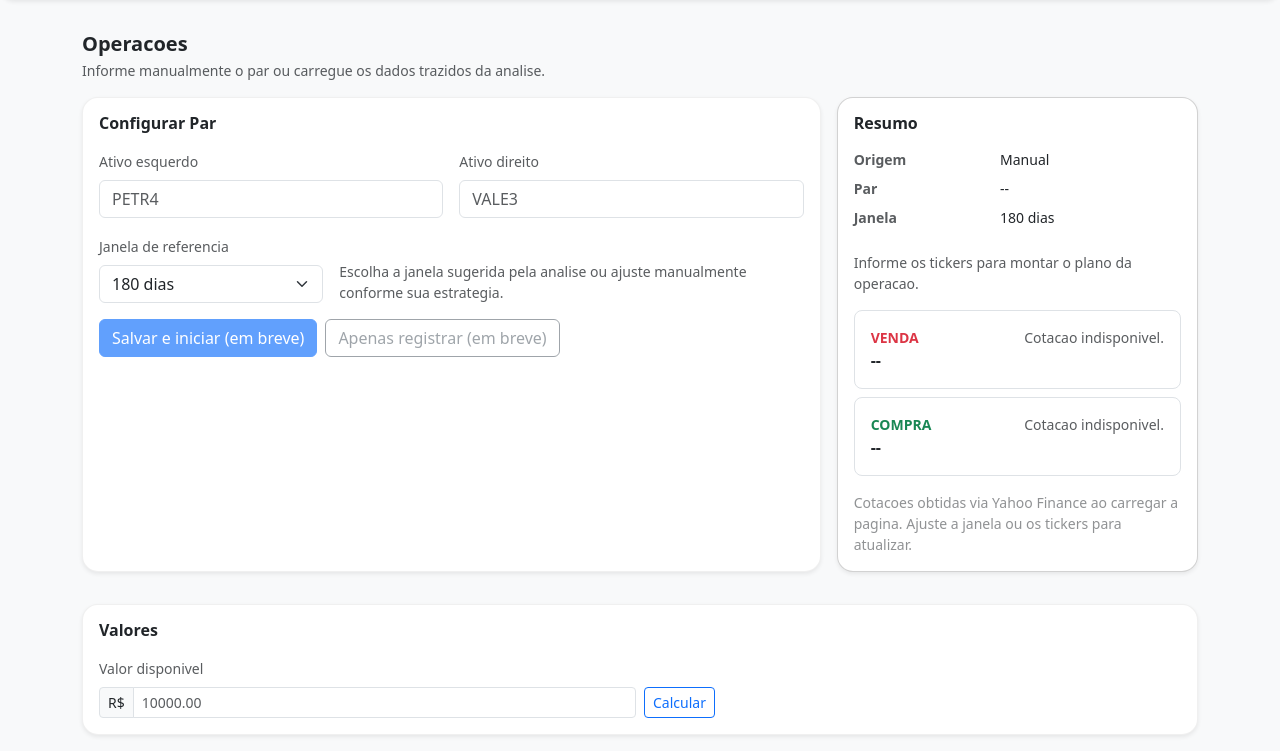
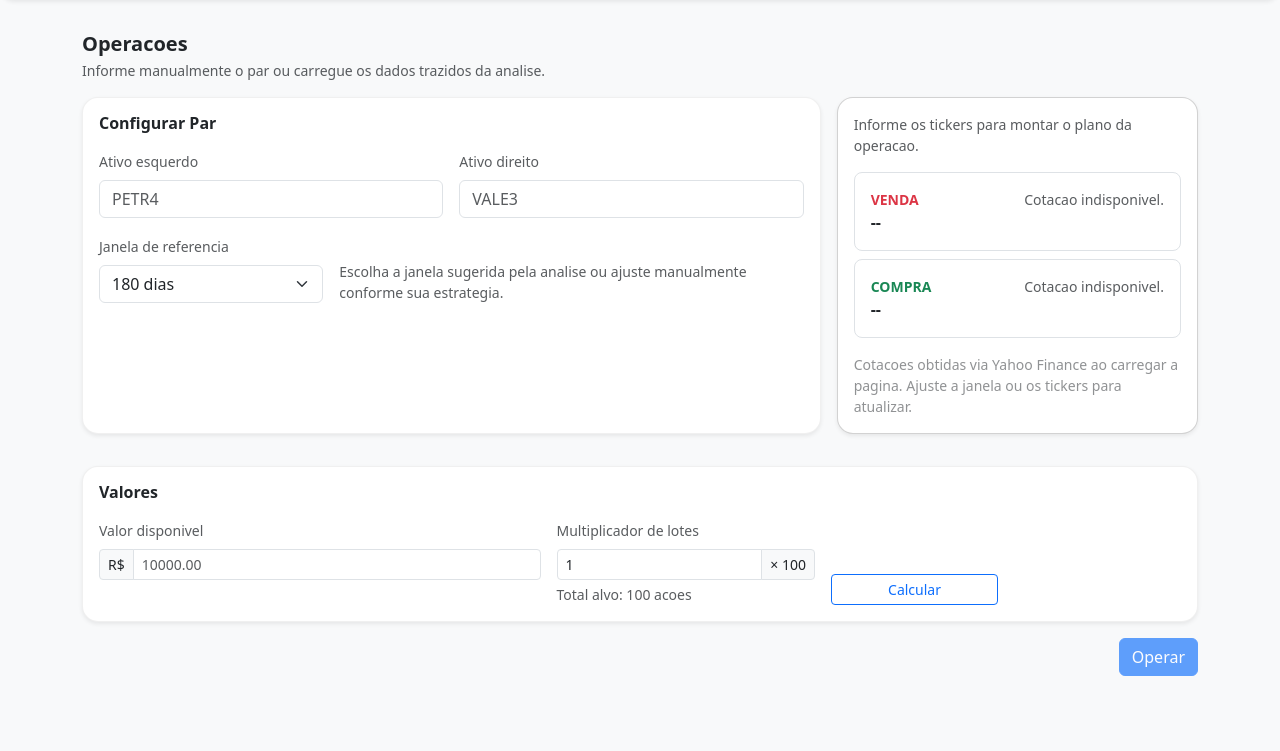
Before and after one commit to MarceloAnsilago/LsPythonDj, a Django app: page /operacoes/ in a window 1280 px wide. Shown: the part 56-807 px from the top of the page. After the commit the page ends 732 px from the top, so only its background shows below. Run offline with Django 5.2, Linux system fonts and the light colour scheme; the visitor is signed in with stand-in values (Sample User, id 1); data comes from the database, SQL or seed files in the repository; some libraries are stand-ins or nearby versions.

Commit message:
ajustado os card de proporçoes

```diff
--- a/core/views.py
+++ b/core/views.py
@@ -85,6 +85,13 @@ def operacoes(request):
 
     def _format_decimal_input(value: Decimal) -> str:
         return format(value.quantize(Decimal("0.01")), "f")
+
+    def _compose_asset_label(ticker: str | None, name: str | None) -> str:
+        ticker_clean = (ticker or "").strip().upper()
+        name_clean = (name or "").strip()
+        if ticker_clean and name_clean:
+            return f"{ticker_clean} ({name_clean})"
+        return ticker_clean or name_clean or "--"
 
     def _get_asset(ticker: str) -> Asset | None:
         if not ticker:
@@ -268,13 +275,29 @@ def operacoes(request):
     summary["pair_metrics_payload"] = metrics if isinstance(metrics, dict) else None
     summary["pair_metrics_display"] = pair_metrics_display
 
+    lot_multiplier_param = request.GET.get("lotes") or request.GET.get("multiplicador")
+    lot_multiplier = 1
+    if lot_multiplier_param is not None:
+        try:
+            lot_multiplier = int(str(lot_multiplier_param).strip())
+        except (TypeError, ValueError):
+            lot_multiplier = 1
+        else:
+            if lot_multiplier < 1:
+                lot_multiplier = 1
+            elif lot_multiplier > 999:
+                lot_multiplier = 999
+
     capital_param = request.GET.get("valor") or request.GET.get("capital")
+    lot_size_base = 100
     valuation: dict[str, object] = {
         "input_raw": capital_param or "",
         "input_display": capital_param or "",
         "error": None,
         "has_result": False,
-        "lot_size": 100,
+        "lot_size": lot_size_base,
+        "lot_multiplier": lot_multiplier,
+        "target_shares": lot_size_base * lot_multiplier,
         "suggested_value": None,
         "suggested_label": None,
         "input_adjusted": False,
@@ -284,6 +307,7 @@ def operacoes(request):
     sell_price = summary["sell"]["price"]
     buy_price = summary["buy"]["price"]
 
+    lot_multiplier_dec = Decimal(lot_multiplier)
     lot_size_dec = Decimal(valuation["lot_size"])
     suggested_capital: Decimal | None = None
     sell_price_dec: Decimal | None = None
@@ -291,7 +315,7 @@ def operacoes(request):
     if sell_price is not None and buy_price is not None:
         sell_price_dec = Decimal(str(sell_price))
         buy_price_dec = Decimal(str(buy_price))
-        suggested_capital = max(sell_price_dec, buy_price_dec) * lot_size_dec
+        suggested_capital = max(sell_price_dec, buy_price_dec) * lot_size_dec * lot_multiplier_dec
         valuation["suggested_value"] = suggested_capital
         valuation["suggested_label"] = _format_money(suggested_capital)
         if not capital_param:
@@ -356,9 +380,22 @@ def operacoes(request):
             capital_informado=float(capital_informado) if capital_informado is not None else None,
         )
         if result is None:
-            valuation["error"] = "Valor insuficiente para um lote de 100 acoes na ponta vendida."
+            valuation["error"] = (
+                f"Valor insuficiente para um lote de {valuation['lot_size']} acoes na ponta vendida."
+            )
         else:
             payload = result.to_payload()
+            minimum_total = result.valor_minimo_para_operar * lot_multiplier_dec
+            target_shares_total = result.lote * lot_multiplier
+            lots_result = result.lotes_vendidos
+            description = result.resumo
+            if lots_result > 1:
+                description = (
+                    f"{description} Plano calculado com {lots_result} lotes "
+                    f"({result.quantidade_vendida} acoes) na ponta vendida."
+                )
+            sell_lot_notional = result.preco_short * Decimal(result.lote)
+            buy_lot_notional = result.preco_long * Decimal(result.lote)
             valuation.update(
                 {
                     "has_result": True,
@@ -371,7 +408,8 @@ def operacoes(request):
                     "capital_informado_label": _format_money(result.capital_informado)
                     if result.capital_informado is not None
                     else None,
-                    "lot_notional_label": _format_money(result.preco_short * Decimal(result.lote)),
+                    "lot_notional_label": _format_money(sell_lot_notional),
+                    "sell_lot_notional_label": _format_money(sell_lot_notional),
                     "sell_amount": result.valor_vendido,
                     "sell_label": _format_money(result.valor_vendido),
                     "buy_amount": result.valor_comprado,
@@ -379,10 +417,17 @@ def operacoes(request):
                     "net_amount": result.saldo,
                     "net_label": _format_money(abs(result.saldo)),
                     "net_direction": "recebe" if result.saldo >= 0 else "paga",
-                    "minimum_label": _format_money(result.valor_minimo_para_operar),
+                    "minimum_label": _format_money(minimum_total),
                     "proporcao_label": f"{result.proporcao:.4f}",
-                    "description": result.resumo,
+                    "description": description,
                     "result_payload": payload,
+                    "target_shares": target_shares_total,
+                    "sell_unit_label": _format_money(result.preco_short),
+                    "sell_asset_label": _compose_asset_label(sell_info["ticker"], sell_info["name"]),
+                    "buy_asset_label": _compose_asset_label(buy_info["ticker"], buy_info["name"]),
+                    "buy_unit_label": _format_money(result.preco_long),
+                    "buy_lot_notional_label": _format_money(buy_lot_notional),
+                    "buy_lots": result.lotes_comprados,
                 }
             )
             valuation["input_display"] = _format_decimal_input(result.capital_utilizado)
@@ -395,7 +440,7 @@ def operacoes(request):
                     f"Valor informado { _format_money(result.capital_informado) } "
                     f"ajustado para { _format_money(result.capital_utilizado) }."
                 )
-            summary["trade_plan_description"] = result.resumo
+            summary["trade_plan_description"] = description
             summary["trade_plan_metrics"] = payload
             summary["trade_plan"] = result
 
--- a/templates/core/operacoes.html
+++ b/templates/core/operacoes.html
@@ -54,16 +54,6 @@
                 Escolha a janela sugerida pela analise ou ajuste manualmente conforme sua estrategia.
               </div>
             </div>
-            <div class="col-12">
-              <div class="d-flex gap-2">
-                <button type="button" class="btn btn-primary" disabled title="Fluxo de execucao sera habilitado na proxima etapa">
-                  Salvar e iniciar (em breve)
-                </button>
-                <button type="button" class="btn btn-outline-secondary" disabled>
-                  Apenas registrar (em breve)
-                </button>
-              </div>
-            </div>
           </form>
         </div>
       </div>
@@ -72,38 +62,8 @@
     <div class="col-lg-4">
       <div class="card shadow-sm rounded-4 h-100">
         <div class="card-body d-flex flex-column gap-3">
-          <div>
-            <h2 class="h6 fw-semibold mb-3">Resumo</h2>
-            <dl class="row mb-0 small">
-              <dt class="col-5 text-body-secondary">Origem</dt>
-              <dd class="col-7">
-                {% if initial.source == "analysis" %}
-                  Analise
-                {% else %}
-                  Manual
-                {% endif %}
-              </dd>
-              <dt class="col-5 text-body-secondary">Par</dt>
-              <dd class="col-7">
-                {% if pair_obj %}
-                  {{ pair_obj.left.ticker }} x {{ pair_obj.right.ticker }}
-                  <span class="text-body-tertiary d-block">ID #{{ pair_obj.pk }}</span>
-                {% elif initial.left or initial.right %}
-                  {{ initial.left|default:"--" }} x {{ initial.right|default:"--" }}
-                {% else %}
-                  --
-                {% endif %}
-              </dd>
-              <dt class="col-5 text-body-secondary">Janela</dt>
-              <dd class="col-7">{{ initial.window }} dias</dd>
-              {% if summary.zscore_label %}
-                <dt class="col-5 text-body-secondary">Z-score</dt>
-                <dd class="col-7">{{ summary.zscore_label }}</dd>
-              {% endif %}
-            </dl>
-          </div>
           {% if summary.note %}
-            <p class="small text-body-secondary mb-0">{{ summary.note }}</p>
+            <div class="small text-body-secondary">{{ summary.note }}</div>
           {% endif %}
           <div class="d-grid gap-2">
             <div class="border rounded-3 p-3">
@@ -165,6 +125,8 @@
             {% if summary.pair_metrics_display %}
             <div class="border rounded-3 p-3 bg-body-tertiary">
               <dl class="row small mb-0">
+                <dt class="col-6 text-body-secondary">Janela</dt>
+                <dd class="col-6 text-end">{{ initial.window }} dias</dd>
                 {% for metric in summary.pair_metrics_display %}
                   <dt class="col-6 text-body-secondary">{{ metric.label }}</dt>
                   <dd class="col-6 text-end">{{ metric.value }}</dd>
@@ -189,13 +151,13 @@
 <div class="card shadow-sm rounded-4 soft-card mt-3">
   <div class="card-body">
     <h2 class="h6 fw-semibold mb-3">Valores</h2>
-    <form method="get" class="row gy-3 gx-2">
+    <form method="get" class="row gy-3 gx-3">
       {% for key, value in request.GET.items %}
-        {% if key != "valor" and key != "capital" %}
+        {% if key != "valor" and key != "capital" and key != "lotes" and key != "multiplicador" %}
           <input type="hidden" name="{{ key }}" value="{{ value }}">
         {% endif %}
       {% endfor %}
-      <div class="col-md-6">
+      <div class="col-12 col-md-6 col-lg-5">
         <label for="valorOperacao" class="form-label small text-body-secondary">Valor disponivel</label>
         <div class="input-group input-group-sm">
           <span class="input-group-text">R$</span>
@@ -219,44 +181,116 @@
           <div class="form-text text-warning">{{ valuation.input_adjusted_message }}</div>
         {% endif %}
       </div>
-      <div class="col-md-3 d-flex align-items-end">
-        <button type="submit" class="btn btn-outline-primary btn-sm">Calcular</button>
+      <div class="col-12 col-md-4 col-lg-3">
+        <label for="lotesOperacao" class="form-label small text-body-secondary">
+          Multiplicador de lotes
+        </label>
+        <div class="input-group input-group-sm">
+          <input type="number"
+                 class="form-control"
+                 id="lotesOperacao"
+                 name="lotes"
+                 min="1"
+                 max="999"
+                 step="1"
+                 value="{{ valuation.lot_multiplier }}">
+          <span class="input-group-text">&times; {{ valuation.lot_size }}</span>
+        </div>
+        <div class="form-text text-body-secondary">
+          Total alvo: {{ valuation.target_shares }} acoes
+        </div>
+      </div>
+      <div class="col-12 col-md-2 col-lg-2 d-flex align-items-end">
+        <div class="d-grid w-100">
+          <button type="submit" class="btn btn-outline-primary btn-sm">
+            Calcular
+          </button>
+        </div>
       </div>
     </form>
 
     {% if valuation.error %}
       <div class="alert alert-warning small mt-3 mb-0">{{ valuation.error }}</div>
     {% elif valuation.has_result %}
-      <div class="mt-3">
-        <dl class="row small mb-2">
-          <dt class="col-sm-4 text-body-secondary">Lotes de venda (100)</dt>
-          <dd class="col-sm-8 fw-semibold">{{ valuation.lots }}</dd>
-          <dt class="col-sm-4 text-body-secondary">Quantidade vendida</dt>
-          <dd class="col-sm-8">{{ valuation.shares }} acoes</dd>
-          <dt class="col-sm-4 text-body-secondary">Quantidade comprada</dt>
-          <dd class="col-sm-8">{{ valuation.shares_buy|default:valuation.shares }} acoes</dd>
-          <dt class="col-sm-4 text-body-secondary">Proporcao long/short</dt>
-          <dd class="col-sm-8">{{ valuation.proporcao_label }}</dd>
+      <div class="row g-3 mt-3">
+        <div class="col-12 col-lg-4">
+          <div class="card shadow-sm h-100 border-0 bg-body-tertiary">
+            <div class="card-body small">
+              <h3 class="h6 fw-semibold text-body-secondary mb-3">Venda (short)</h3>
+              <dl class="row mb-0 gy-1">
+                <dt class="col-6 text-body-tertiary">Lotes ({{ valuation.lot_size }})</dt>
+                <dd class="col-6 fw-semibold text-body-emphasis">{{ valuation.lots }}</dd>
+                <dt class="col-6 text-body-tertiary">Ativo</dt>
+                <dd class="col-6">{{ valuation.sell_asset_label }}</dd>
+                <dt class="col-6 text-body-tertiary">Multiplicador</dt>
+                <dd class="col-6">{{ valuation.lot_multiplier }} &times; {{ valuation.lot_size }} ({{ valuation.target_shares }} acoes)</dd>
+                <dt class="col-6 text-body-tertiary">Quantidade</dt>
+                <dd class="col-6">{{ valuation.shares }} acoes</dd>
+                <dt class="col-6 text-body-tertiary">Preco unitario</dt>
+                <dd class="col-6">{{ valuation.sell_unit_label }}</dd>
+                <dt class="col-6 text-body-tertiary">Valor por lote</dt>
+                <dd class="col-6">{{ valuation.sell_lot_notional_label }}</dd>
+                <dt class="col-6 text-body-tertiary">Total vendido</dt>
+                <dd class="col-6">{{ valuation.sell_label }}</dd>
+              </dl>
+            </div>
+          </div>
+        </div>
+        <div class="col-12 col-lg-4">
+          <div class="card shadow-sm h-100 border-0 bg-body-tertiary">
+            <div class="card-body small">
+              <h3 class="h6 fw-semibold text-body-secondary mb-3">Compra (long)</h3>
+              <dl class="row mb-0 gy-1">
+                <dt class="col-6 text-body-tertiary">Lotes ({{ valuation.lot_size }})</dt>
+                <dd class="col-6 fw-semibold text-body-emphasis">{{ valuation.buy_lots }}</dd>
+                <dt class="col-6 text-body-tertiary">Ativo</dt>
+                <dd class="col-6">{{ valuation.buy_asset_label }}</dd>
+                <dt class="col-6 text-body-tertiary">Quantidade</dt>
+                <dd class="col-6">{{ valuation.shares_buy|default:valuation.shares }} acoes</dd>
+                <dt class="col-6 text-body-tertiary">Preco unitario</dt>
+                <dd class="col-6">{{ valuation.buy_unit_label }}</dd>
+                <dt class="col-6 text-body-tertiary">Valor por lote</dt>
+                <dd class="col-6">{{ valuation.buy_lot_notional_label }}</dd>
+                <dt class="col-6 text-body-tertiary">Total comprado</dt>
+                <dd class="col-6">{{ valuation.buy_label }}</dd>
+              </dl>
+            </div>
+          </div>
+        </div>
+        <div class="col-12 col-lg-4">
+          <div class="card shadow-sm h-100 border-0 bg-body-tertiary">
+            <div class="card-body small d-flex flex-column">
+              <h3 class="h6 fw-semibold text-body-secondary mb-3">Resultados</h3>
+              <dl class="row mb-3 gy-1">
+                <dt class="col-6 text-body-tertiary">Proporcao long/short</dt>
+                <dd class="col-6">{{ valuation.proporcao_label }}</dd>
                 {% if valuation.capital_informado_label %}
-            <dt class="col-sm-4 text-body-secondary">Capital informado</dt>
-            <dd class="col-sm-8">{{ valuation.capital_informado_label }}</dd>
+                  <dt class="col-6 text-body-tertiary">Capital informado</dt>
+                  <dd class="col-6">{{ valuation.capital_informado_label }}</dd>
                 {% endif %}
-          <dt class="col-sm-4 text-body-secondary">Capital utilizado</dt>
-          <dd class="col-sm-8">{{ valuation.capital_label }}</dd>
-          <dt class="col-sm-4 text-body-secondary">Venda (recebe)</dt>
-          <dd class="col-sm-8">{{ valuation.sell_label }}</dd>
-          <dt class="col-sm-4 text-body-secondary">Compra (paga)</dt>
-          <dd class="col-sm-8">{{ valuation.buy_label }}</dd>
-          <dt class="col-sm-4 text-body-secondary">Saldo</dt>
-          <dd class="col-sm-8">
-            {{ valuation.net_label }} ({{ valuation.net_direction }})
-          </dd>
-          <dt class="col-sm-4 text-body-secondary">Valor minimo recomendado</dt>
-          <dd class="col-sm-8">{{ valuation.minimum_label }}</dd>
+                <dt class="col-6 text-body-tertiary">Capital utilizado</dt>
+                <dd class="col-6">{{ valuation.capital_label }}</dd>
+                <dt class="col-6 text-body-tertiary">Saldo</dt>
+                <dd class="col-6">{{ valuation.net_label }} ({{ valuation.net_direction }})</dd>
+                <dt class="col-6 text-body-tertiary">Valor minimo recomendado</dt>
+                <dd class="col-6">{{ valuation.minimum_label }}</dd>
+                <dt class="col-6 text-body-tertiary">Total alvo</dt>
+                <dd class="col-6">{{ valuation.target_shares }} acoes</dd>
               </dl>
-        <p class="small text-body-secondary mb-0">{{ valuation.description }}</p>
+              <p class="small text-body-secondary mb-0 mt-auto">{{ valuation.description }}</p>
+            </div>
+          </div>
+        </div>
       </div>
     {% endif %}
   </div>
 </div>
+<div class="d-grid d-md-flex justify-content-md-end mt-3">
+  <button type="button"
+          class="btn btn-primary"
+          disabled
+          title="Fluxo de execucao sera habilitado em breve">
+    Operar
+  </button>
+</div>
 {% endblock %}
```
Lines whose indentation alone changed are shown as unchanged.
